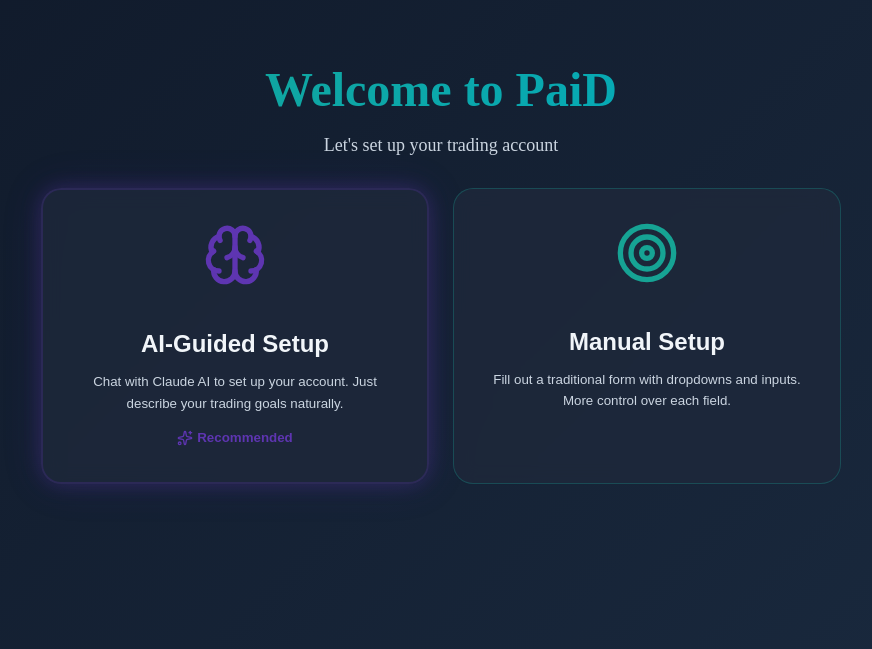
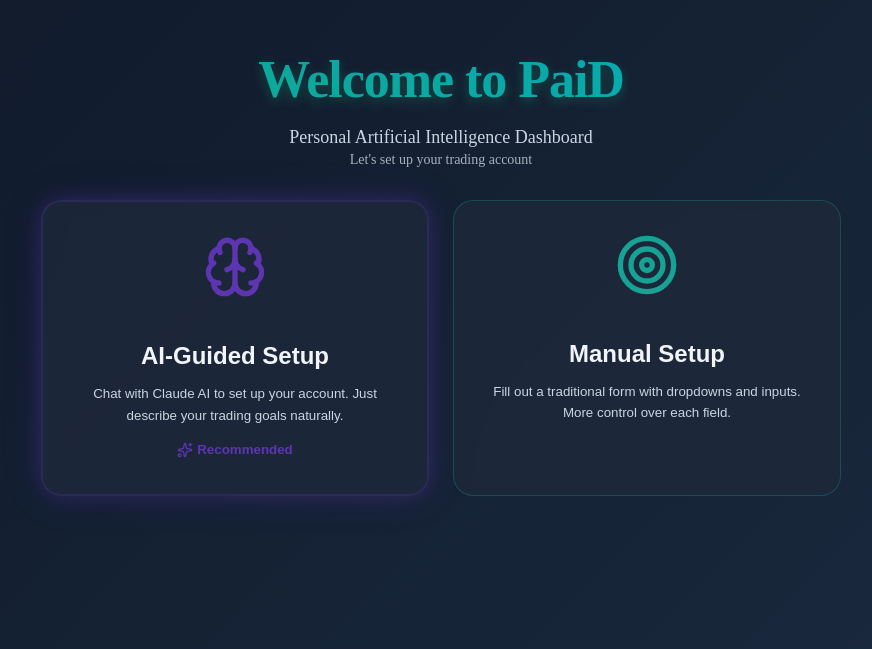
Before and after one commit to SCPrime/ai-Trader, a Next.js app in the folder frontend/: page / in a window 1280 px wide. Shown: the part 151-800 px from the top of the page, without its empty margins (223-1095 px from the left). Built offline with nearby package versions, Linux system fonts and the light colour scheme.

Commit message:
fix: remove top bar PaiD logo, add proper 3-line centered header with gradient and effects to UserSetupAI

```diff
--- a/frontend/components/UserSetupAI.tsx
+++ b/frontend/components/UserSetupAI.tsx
@@ -136,21 +136,41 @@ export default function UserSetupAI({ onComplete }: UserSetupAIProps) {
         }}
       >
         <div style={{ maxWidth: '800px', width: '100%' }}>
-          {/* Logo */}
+          {/* Centered Header with 3 lines */}
           <div style={{ textAlign: 'center', marginBottom: theme.spacing.xl }}>
+            {/* Line 1: Main Title with Gradient */}
             <div
               style={{
-                fontSize: '48px',
+                fontSize: '52px',
                 fontWeight: 'bold',
                 background: `linear-gradient(135deg, ${theme.colors.primary} 0%, ${theme.colors.secondary} 100%)`,
                 WebkitBackgroundClip: 'text',
                 WebkitTextFillColor: 'transparent',
                 marginBottom: theme.spacing.sm,
+                letterSpacing: '-0.02em',
+                textShadow: '0 4px 12px rgba(16, 185, 129, 0.3)',
               }}
             >
               Welcome to PaiD
             </div>
-            <p style={{ color: theme.colors.textMuted, fontSize: '18px' }}>
+
+            {/* Line 2: Primary Subtitle */}
+            <p style={{
+              color: theme.colors.textMuted,
+              fontSize: '18px',
+              marginBottom: theme.spacing.xs,
+              fontWeight: '500',
+            }}>
+              Personal Artificial Intelligence Dashboard
+            </p>
+
+            {/* Line 3: Secondary Subtitle */}
+            <p style={{
+              color: theme.colors.textMuted,
+              fontSize: '14px',
+              opacity: 0.8,
+              margin: 0,
+            }}>
               Let's set up your trading account
             </p>
           </div>
--- a/frontend/pages/index.tsx
+++ b/frontend/pages/index.tsx
@@ -21,7 +21,7 @@ import TradingJournal from '../components/TradingJournal';
 import RiskDashboard from '../components/RiskDashboard';
 import MarketScanner from '../components/MarketScanner';
 import { isUserLoggedIn, initializeSession } from '../lib/userManagement';
-import AIChat, { AILogoTrigger } from '../components/AIChat';
+import AIChat from '../components/AIChat';
 
 export default function Dashboard() {
   const [selectedWorkflow, setSelectedWorkflow] = useState<string>('');
@@ -213,43 +213,6 @@ export default function Dashboard() {
             </div>
           </div>
 
-          {/* Top Logo Bar - absolute positioned */}
-          <div style={{
-            position: 'absolute',
-            top: 0,
-            left: 0,
-            right: 0,
-            background: 'rgba(15, 24, 40, 0.95)',
-            backdropFilter: 'blur(10px)',
-            borderBottom: '1px solid rgba(126, 87, 194, 0.2)',
-            padding: '16px 24px',
-            display: 'flex',
-            justifyContent: 'space-between',
-            alignItems: 'center',
-            zIndex: 10
-          }}>
-            {/* PaiD Logo with AI trigger */}
-            <AILogoTrigger onClick={() => setAiChatOpen(true)} />
-
-            {/* System Status */}
-            <div style={{
-              display: 'flex',
-              alignItems: 'center',
-              gap: '8px',
-              color: '#10b981',
-              fontSize: '14px'
-            }}>
-              <span style={{
-                width: '8px',
-                height: '8px',
-                borderRadius: '50%',
-                background: '#10b981',
-                display: 'inline-block',
-                animation: 'pulse 2s infinite'
-              }} />
-              System Ready
-            </div>
-          </div>
 
           {/* Bottom Info Bar - absolute positioned */}
           <div style={{
```
